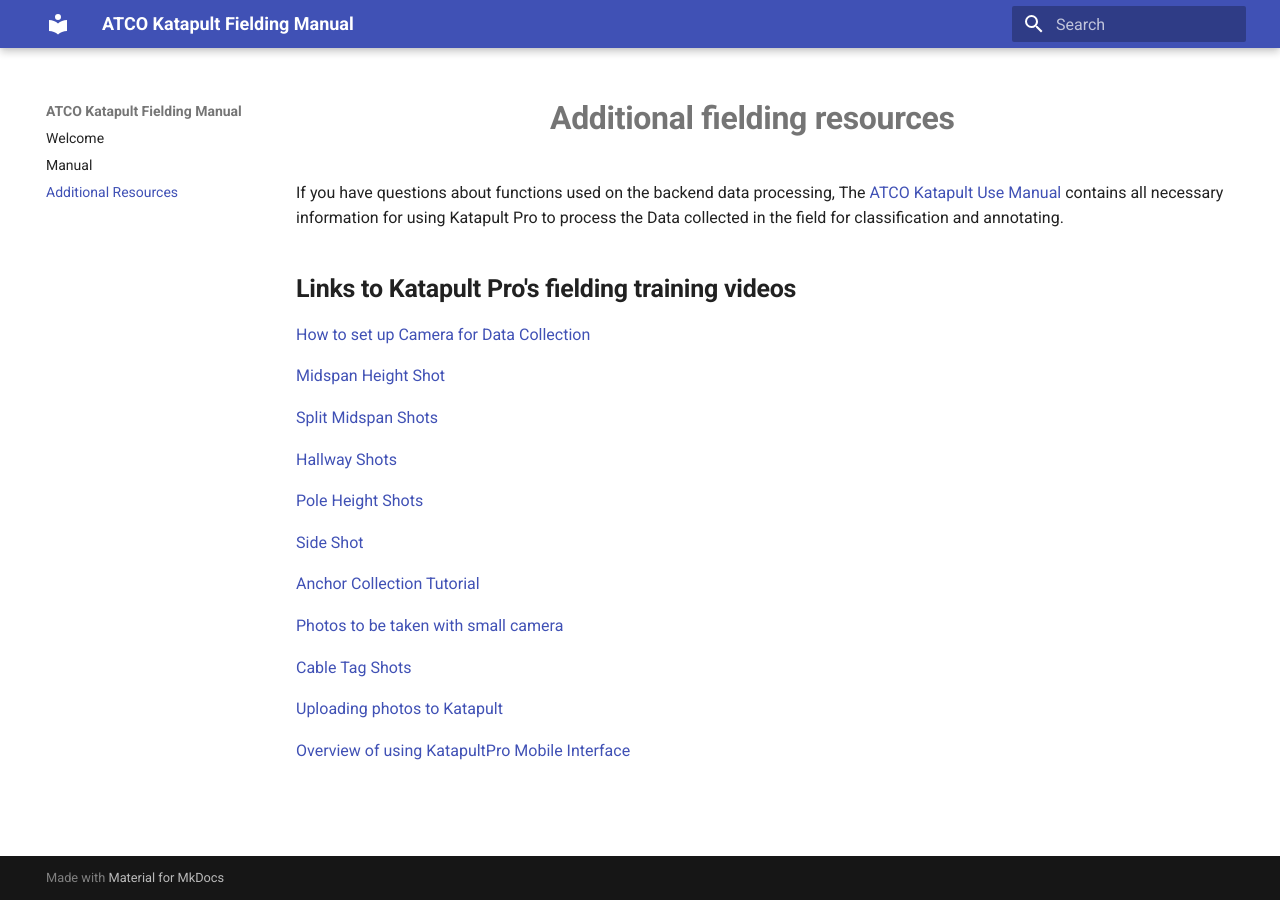
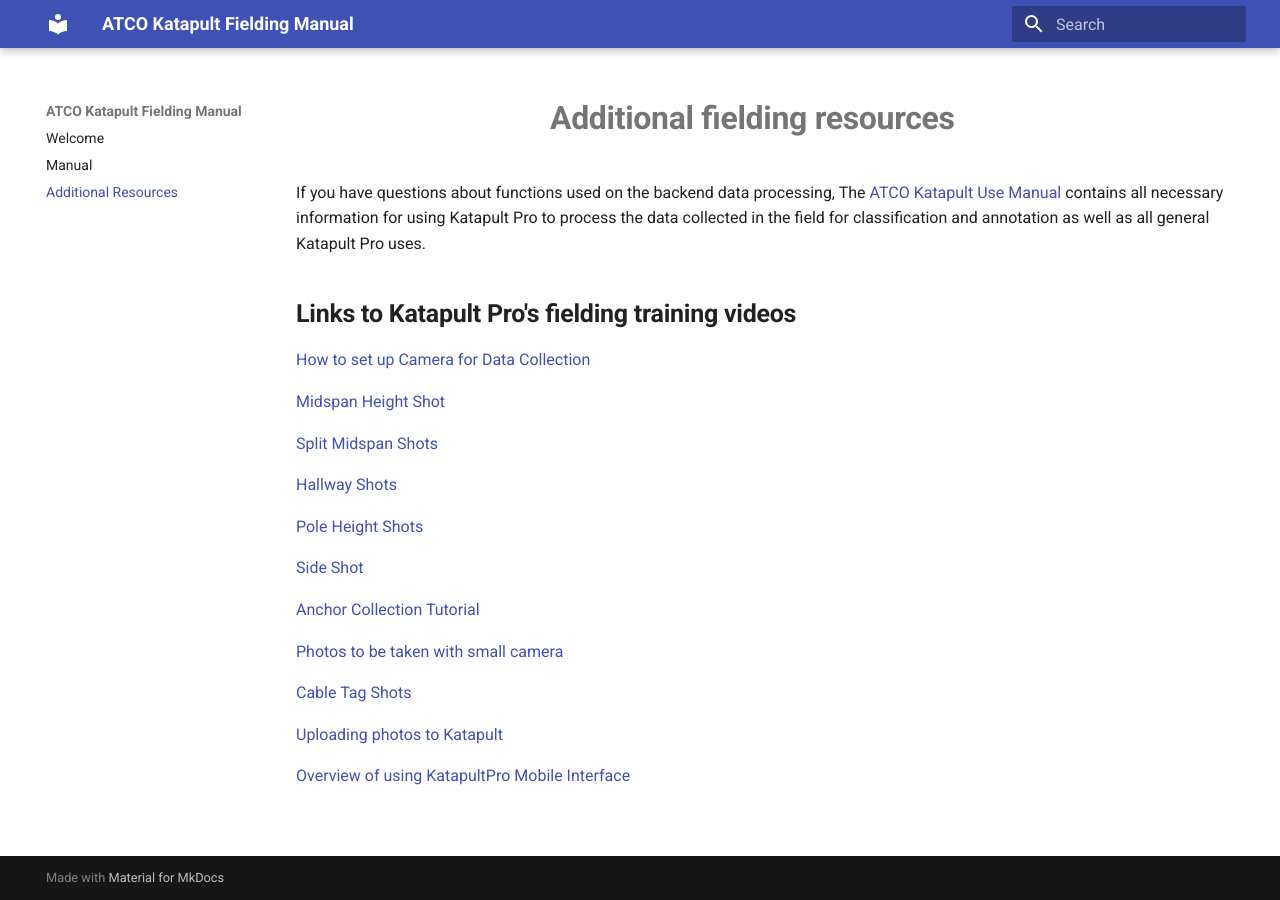
Before and after one commit to ATCO-GIS/ATCO-Katapult-Fielding-Manual, an MkDocs documentation site: the page built from docs/fielding resources.md, in a window 1280 px wide. Built offline with MkDocs 1.6.1 and Material for MkDocs 9.7.7, drawn with Linux system fonts in a browser that asks for light colours.

Commit message:
Update fielding resources.md

```diff
--- a/docs/fielding resources.md
+++ b/docs/fielding resources.md
@@ -5,7 +5,7 @@
 
 # Additional fielding resources
 
-If you have questions about functions used on the backend data processing, The [ATCO Katapult Use Manual](https://atco-gis.github.io/Katapult.Use.Manual_Copy/) contains all necessary information for using Katapult Pro to process the Data collected in the field for classification and annotating.
+If you have questions about functions used on the backend data processing, The [ATCO Katapult Use Manual](https://atco-gis.github.io/Katapult.Use.Manual_Copy/) contains all necessary information for using Katapult Pro to process the data collected in the field for classification and annotation as well as all general Katapult Pro uses.
 
 ## Links to Katapult Pro's fielding training videos
 
```
